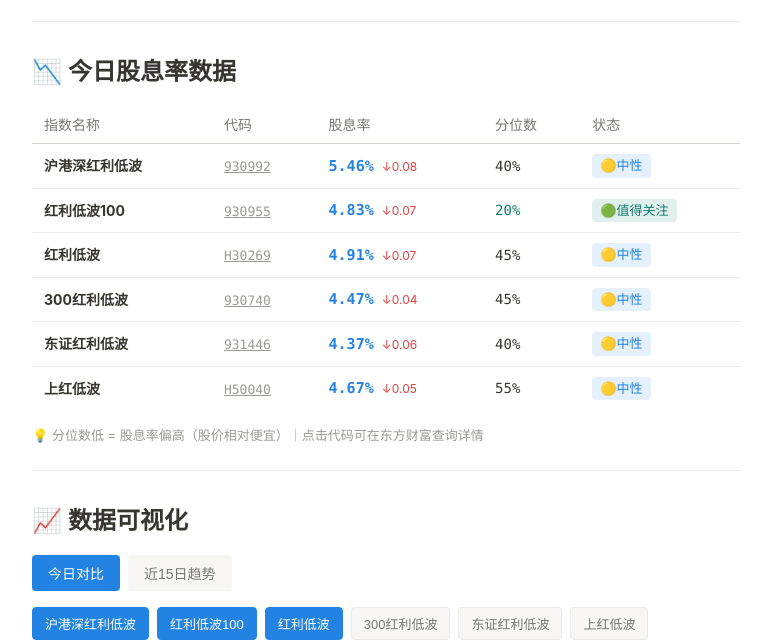
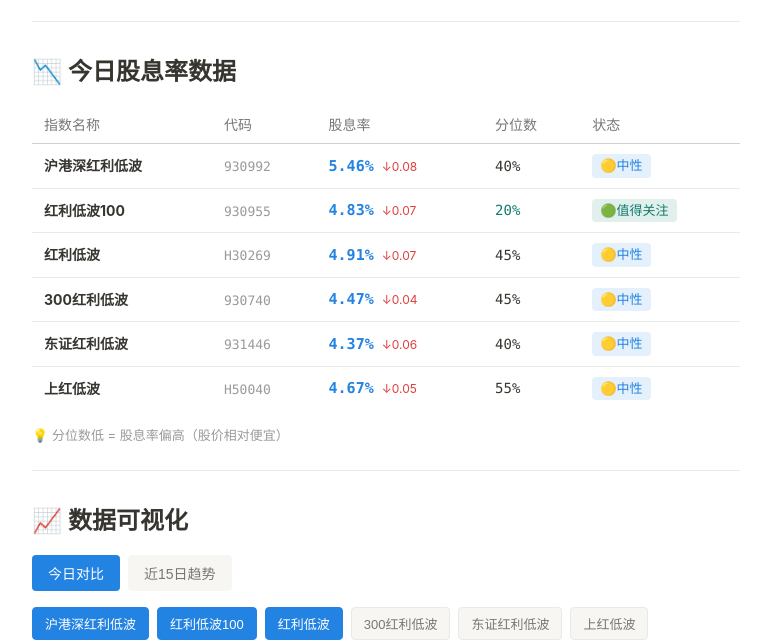
Before and after one commit to zironglv/hongshutiao, a plain HTML site: page docs/index.html in a window 1280 px wide. Shown: the part 634-1277 px from the top of the page, without its empty margins (254-1025 px from the left). Drawn offline with nearby package versions, Linux system fonts and the light colour scheme.

Commit message:
fix: 移除指数代码跳转链接，仅显示代码

```diff
--- a/docs/index.html
+++ b/docs/index.html
@@ -159,7 +159,7 @@
                 </tbody>
             </table>
         </div>
-        <p class="hint">💡 分位数低 = 股息率偏高（股价相对便宜）｜点击代码可在东方财富查询详情</p>
+        <p class="hint">💡 分位数低 = 股息率偏高（股价相对便宜）</p>
 
         <div class="divider"></div>
 
@@ -299,13 +299,10 @@
                 const tClass = i.percentile < 30 ? 'tag-good' : i.percentile < 60 ? 'tag-mid' : 'tag-warn';
                 const tText = i.percentile < 30 ? '🟢值得关注' : i.percentile < 60 ? '🟡中性' : '🟠观望';
 
-                // 东方财富链接
-                const efUrl = `https://quote.eastmoney.com/concept/${i.code}.html`;
-
                 return `
                     <tr>
                         <td><strong>${i.name}</strong></td>
-                        <td><a href="${efUrl}" target="_blank" class="code-val" title="点击查看详情">${i.code}</a></td>
+                        <td><span class="code-val">${i.code}</span></td>
                         <td><span class="yield-val">${i.yield}%</span>${change}</td>
                         <td><span class="perc-val ${pClass}">${i.percentile}%</span></td>
                         <td><span class="tag ${tClass}">${tText}</span></td>
```
